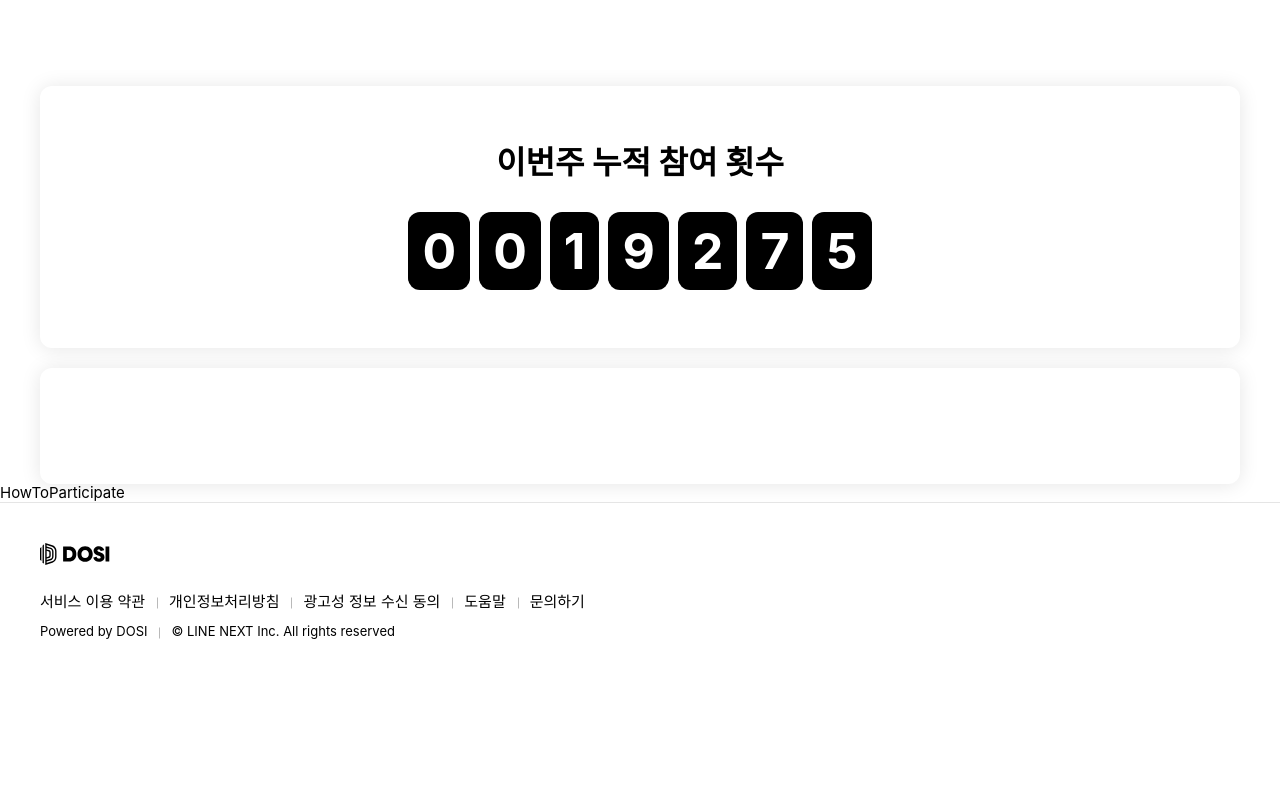
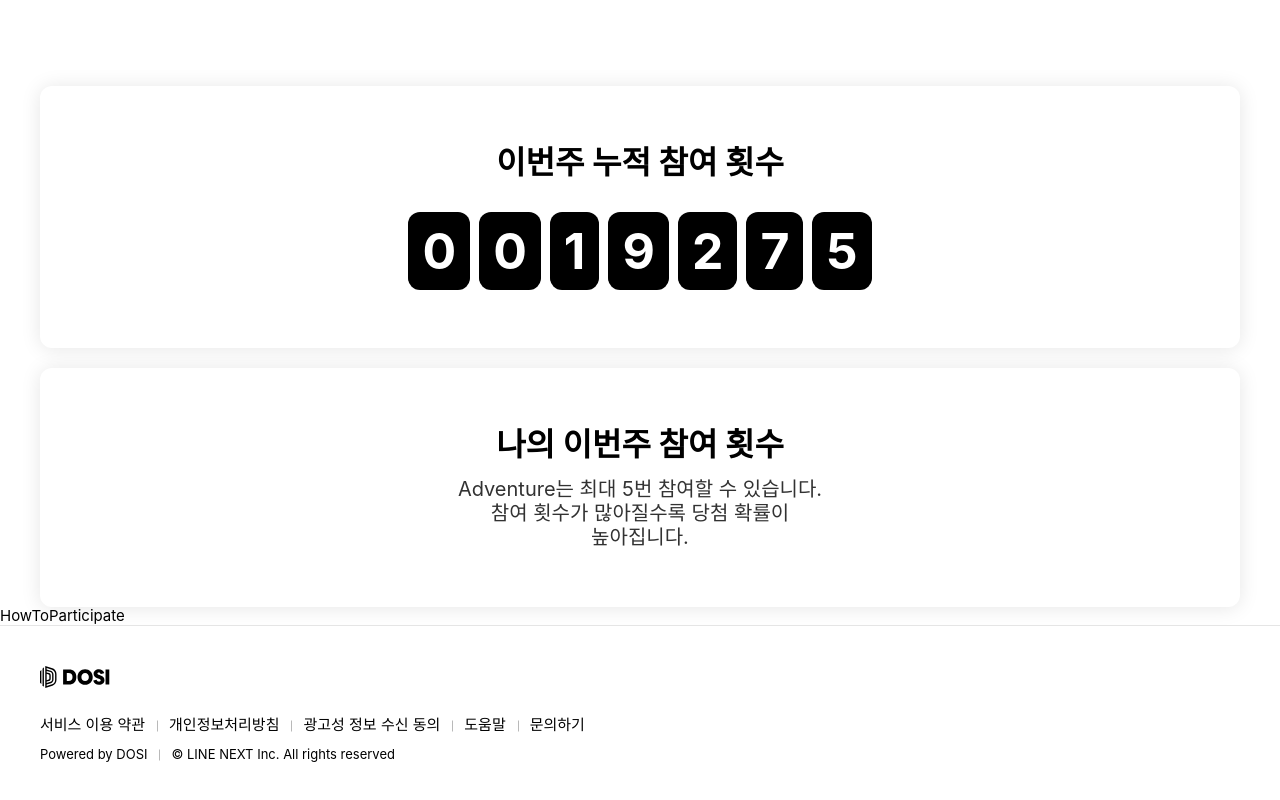
Before and after one commit to dengoyoon/mock-dosi, a React (Create React App) app: page /adventure in a window 1280 px wide. Shown: the part 1498-2298 px from the top of the page. Before the commit the page ends 2258 px from the top, so only its background shows below. Built offline with nearby package versions, Linux system fonts and the light colour scheme.

Commit message:
참여횟수 그림 제외하고 퍼블리싱

```diff
--- a/src/components/adventure/Participations.js
+++ b/src/components/adventure/Participations.js
@@ -38,7 +38,19 @@ function Participations() {
             </div>
           </div>
         </div>
-        <div className="participations__card"></div>
+        <div className="participations__card">
+          <div className="container">
+            <div className="adventure-progress">
+              <div className="adventure-progress__header">
+                <h5>나의 이번주 참여 횟수</h5>
+                <p>Adventure는 최대 5번 참여할 수 있습니다.</p>
+                <p>참여 횟수가 많아질수록 당첨 확률이</p>
+                <p>높아집니다.</p>
+              </div>
+              <div className="adventure-progress__body"></div>
+            </div>
+          </div>
+        </div>
       </div>
     </section>
   );
--- a/src/stylesheets/Participations.scss
+++ b/src/stylesheets/Participations.scss
@@ -26,14 +26,14 @@
             margin-top: 20px;
         }
 
+        h5 {
+            font-size: 32px;
+            font-weight: 700;
+        }
+
         .adventure-overall-count {
             &__header {
                 margin-bottom: 30px;
-
-                h5 {
-                    font-size: 32px;
-                    font-weight: 700;
-                }
             }
 
             &__body {
@@ -55,6 +55,19 @@
                 }
             }
         }
+
+        .adventure-progress {
+            &__header {
+                h5 {
+                    margin-bottom: 12px;
+                }
+
+                p {
+                    font-size: 20px;
+                    opacity: .8;
+                }
+            }
+        }
     }
 
 
```
